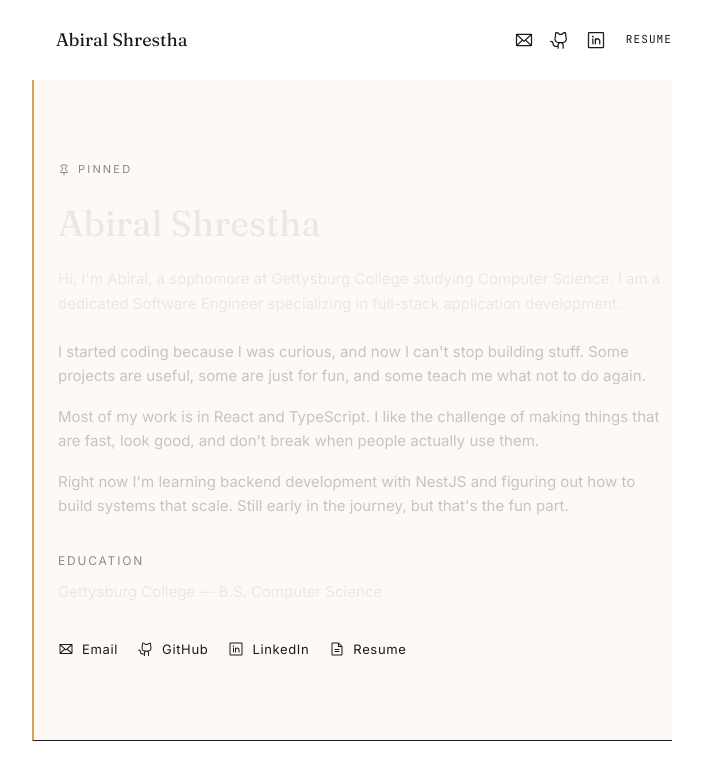
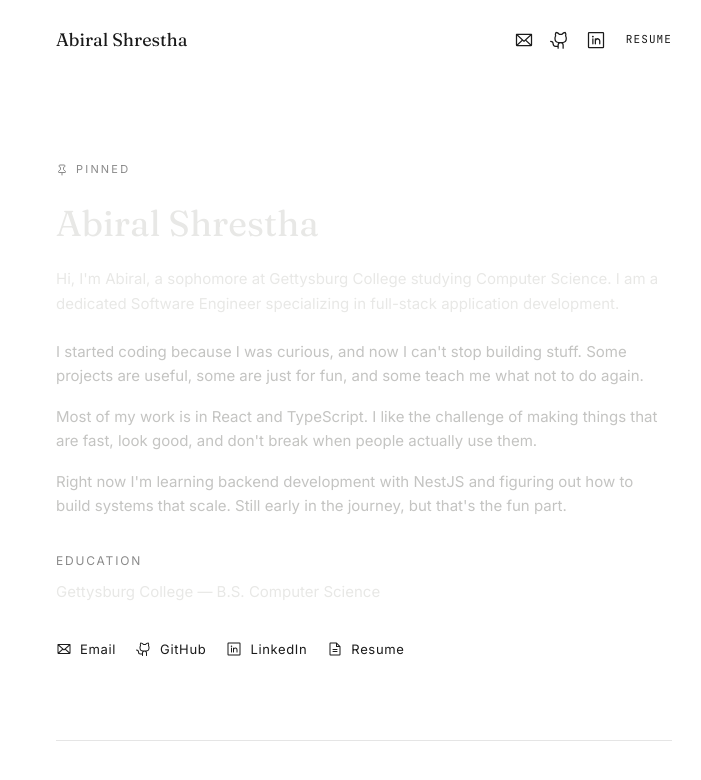
Before and after one commit to Abiralstha99/portfolio, a React (Vite) app: page / in a window 1280 px wide. Shown: the top 780 px of the page, without its empty margins (276-977 px from the left). Built offline with nearby package versions, Linux system fonts and the light colour scheme.

Commit message:
re-skin FeedEntry: light hairline divider, drop pinned styling, reduced-motion gate

```diff
--- a/src/Feed/FeedEntry.jsx
+++ b/src/Feed/FeedEntry.jsx
@@ -1,16 +1,16 @@
-// Aliased to a PascalCase name so the linter's varsIgnorePattern treats it as
-// used (JSX member usage `Motion.article` isn't tracked by this config).
-import { motion as Motion } from 'framer-motion'
+import { motion as Motion, useReducedMotion } from 'framer-motion'
 
-function FeedEntry({ id, pinned = false, children }) {
+// Shared wrapper for every feed entry: consistent vertical rhythm, a hairline
+// divider between entries, and a single subtle fade/slide-up on scroll-in.
+function FeedEntry({ id, children }) {
+  const reduceMotion = useReducedMotion()
+
   return (
     <Motion.article
       id={id}
-      className={`py-14 sm:py-20 border-b border-[#1f1f1f] last:border-b-0 ${
-        pinned ? 'border-l-2 border-l-[#d4a15f] pl-6 -ml-6 bg-[rgba(212,161,95,0.06)]' : ''
-      }`}
-      initial={{ opacity: 0, y: 24 }}
-      whileInView={{ opacity: 1, y: 0 }}
+      className="py-16 sm:py-20 border-b border-[#e5e5e5] last:border-b-0"
+      initial={reduceMotion ? false : { opacity: 0, y: 16 }}
+      whileInView={reduceMotion ? undefined : { opacity: 1, y: 0 }}
       viewport={{ once: true, amount: 0.2 }}
       transition={{ duration: 0.5, ease: [0.4, 0, 0.2, 1] }}
     >
```
